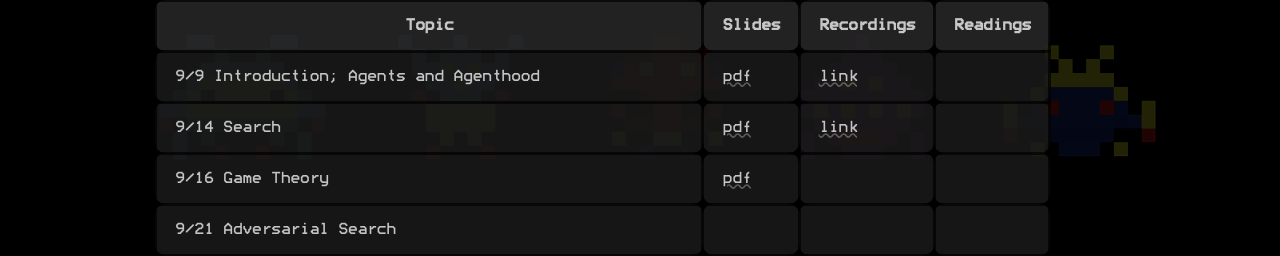
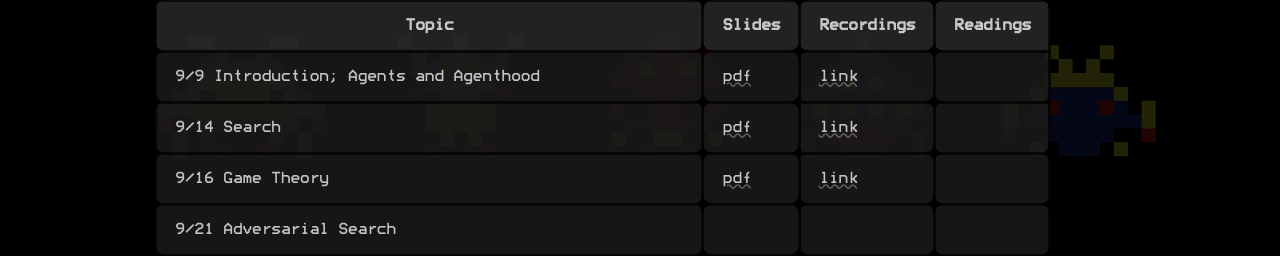
Before and after one commit to neilramaswamy/cs1410-website, a Next.js app: page / in a window 1280 px wide. Shown: the part 1418-1674 px from the top of the page. Built offline with nearby package versions, Linux system fonts and the light colour scheme.

Commit message:
day3 lecture capture

```diff
--- a/pages/index.tsx
+++ b/pages/index.tsx
@@ -64,7 +64,7 @@ const Home = (): JSX.Element => {
                             <tr>
                                 <td>9/16 Game Theory</td>
                                 <td><a href='/slides/1410_3.pdf' target="_blank">pdf</a></td>
-                                <td></td>
+                                <td><a href='https://brown.hosted.panopto.com/Panopto/Pages/Viewer.aspx?id=e5ff7333-a676-45ca-86bb-ad9c01426102' target="_blank">link</a></td>
                                 <td></td>
                             </tr>
                             <tr>
```
